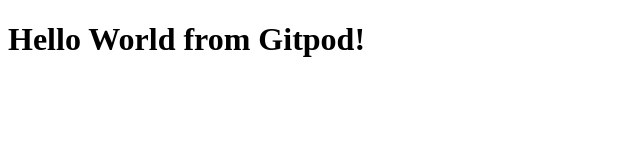
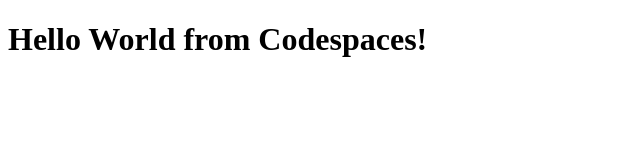
Before and after one commit to traPtitech/develop-base-training-frontend, a plain HTML site: page index.html in a window 1280 px wide. Shown: the whole page, without its empty margins (0-640 px from the left). Drawn offline with Linux system fonts and the light colour scheme.

Commit message:
delete gitpod.yml

```diff
--- a/index.html
+++ b/index.html
@@ -1,4 +1,4 @@
 <!DOCTYPE html>
 <html>
-    <h1>Hello World from Gitpod!</h1>
+    <h1>Hello World from Codespaces!</h1>
 </html>
```
Also changed, not shown: 1 other file.
